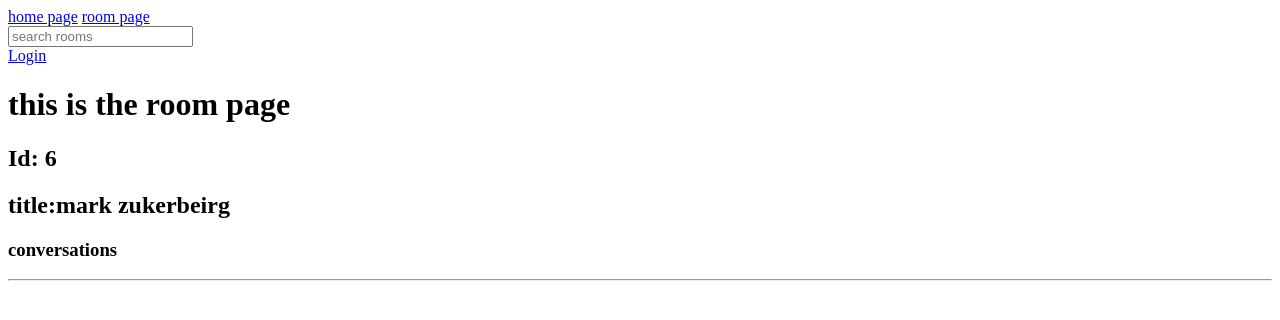
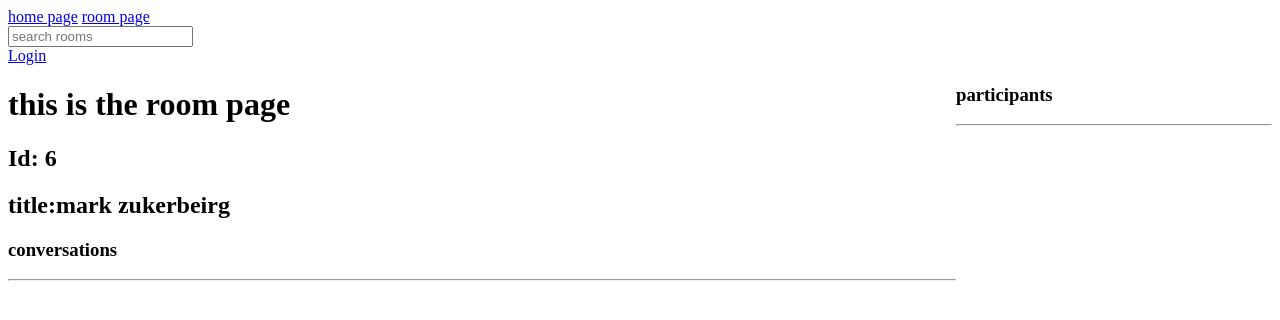
Before and after one commit to rafa-houssam/Django, a Django app: page /room/6/ in a window 1280 px wide. Shown: the top 320 px of the page. Run offline with Django 5.2, Linux system fonts and the light colour scheme; data comes from the database, SQL or seed files in the repository; both versions use the stored data as it was after the commit.

Commit message:
CRUD chat room done

```diff
--- a/base/models.py
+++ b/base/models.py
@@ -14,6 +14,7 @@ class Room(models.Model):
     host=models.ForeignKey(User,on_delete=models.SET_NULL,null=True)
     name=models.CharField(max_length=200)
     topic=models.ForeignKey(Topic,on_delete=models.SET_NULL,null=True)
+    participants=models.ManyToManyField(User,related_name='participants',blank=True)
     description=models.TextField(null=True,blank=True)
     updated=models.DateTimeField(auto_now=True)
     created=models.DateTimeField(auto_now_add=True)
--- a/base/templates/base/room.html
+++ b/base/templates/base/room.html
@@ -1,24 +1,32 @@
 {% extends "main.html" %}
 <!DOCTYPE html>
 <html lang="en">
-<head>
-    <meta charset="UTF-8">
-    <meta name="viewport" content="width=device-width, initial-scale=1.0">
-    <title>this is the room page </title>
-</head>
 <body>
     {%block content %}
 
+    <style>
+        .room-container{
 
-    <h1>this is the room page </h1>
-    <h2>Id: {{room.id}}</h2>
+            display: grid;
+            grid-template-columns:3fr 1fr;
+        }
+    </style>
+
+    <div class="room-container">
+        <div>
+
+
+
+            <h1>this is the room page </h1>
+            <h2>Id: {{room.id}}</h2>
    <h2>title:{{room.name}}</h2>
                 <p>{{room.description}}</p>
-    <div class="comment-wrapper">
+                <div class="comment-wrapper">
         <h3>conversations</h3>
         {%for message in room_messages%}
         <div>
-            <small>@{{message.user}}  {{message.created|timesince}} ago</small>
+            <small>@{{message.user}}  {{message.created|timesince}} ago
+                 {% if request.user == message.user  %}<a href="{% url 'deleteMessage' message.id %}">delete my message</a> {% endif %}</small>
             <p>{{message.body}}</p>
         </div>
 
@@ -37,6 +45,23 @@
     </div>
 
 
+</div>
+<div>
+    <h3>participants</h3>
+    <hr>
+    {% for participant in participants  %}
+     <div>
+        <p>
+
+            @{{participant.username}}
+        </p>
+
+     </div>
+
+    {% endfor %}
+</div>
+
+</div>
 
 {% endblock %}
 
--- a/base/urls.py
+++ b/base/urls.py
@@ -8,6 +8,7 @@ urlpatterns = [
     path('Delete-room/<str:pk>/',views.DeleteRoom,name='Delete-room'),
     path('login/',views.LoginPage,name='login'),
     path('logout/',views.Logout,name='logout'),
-    path('register/',views.registerPage,name='register')
+    path('register/',views.registerPage,name='register'),
+    path('delete-message/<str:pk>/',views.deleteMessage,name='deleteMessage')
 
 ]
--- a/base/views.py
+++ b/base/views.py
@@ -24,19 +24,31 @@ def home(request):
     room_count=rooms.count()
     context={'rooms':rooms,'topics':topics,'room_count':room_count}
     return render(request,'base/home.html',context);
-def room(request,pk):
-    room=Room.objects.get(id=pk)
-    room_messages=room.message_set.all().order_by('created')
-    if(request.method=="POST"):
-        message=Message.objects.create(
+def room(request, pk):
+    room = Room.objects.get(id=pk)
+    room_messages = room.message_set.all().order_by('created')
+    participants = room.participants.all()
+
+    if request.method == "POST":
+        message = Message.objects.create(
             user=request.user,
             body=request.POST.get('body'),
             room=room
         )
-        return redirect('room',pk=room.id)
 
-    context={'room':room,'room_messages':room_messages}
-    return render(request,'base/room.html',context)
+        # ✅ Add the user to the participants
+        room.participants.add(request.user)
+
+        return redirect('room', pk=room.id)
+
+    context = {
+        'room': room,
+        'room_messages': room_messages,
+        'participants': participants
+    }
+
+    return render(request, 'base/room.html', context)
+
 @login_required(login_url='login')
 def CreateRoom(request):
     form=RoomForm()
@@ -111,3 +123,14 @@ def registerPage(request):
             messages.error(request,"an error occured during registration")
     context={'form':form}
     return render(request,'base/login_register.html',context)
+
+@login_required(login_url='login')
+def deleteMessage(request,pk):
+    message=Message.objects.get(id=pk)
+    if(message.user!=request.user):
+        return HttpResponse("you're not allowed here my friend ")
+    if request.method=='POST':
+        message.delete()
+        return redirect('home')
+
+    return render(request,'base/delete.html',{'obj':message})
```
Also changed, not shown: base/migrations/0003_alter_room_options_room_participants.py (added), db.sqlite3.
